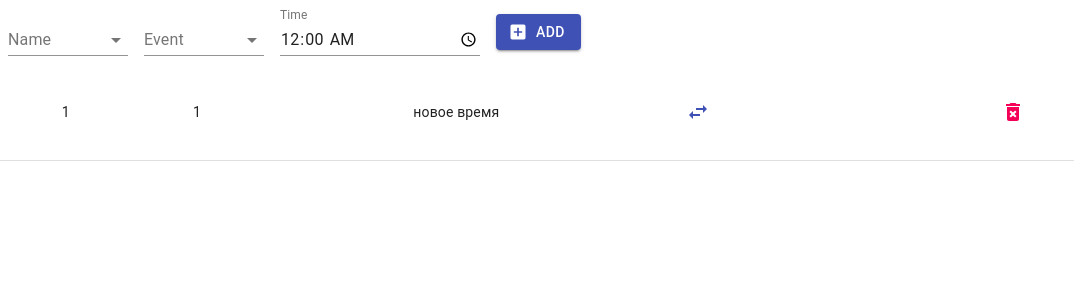
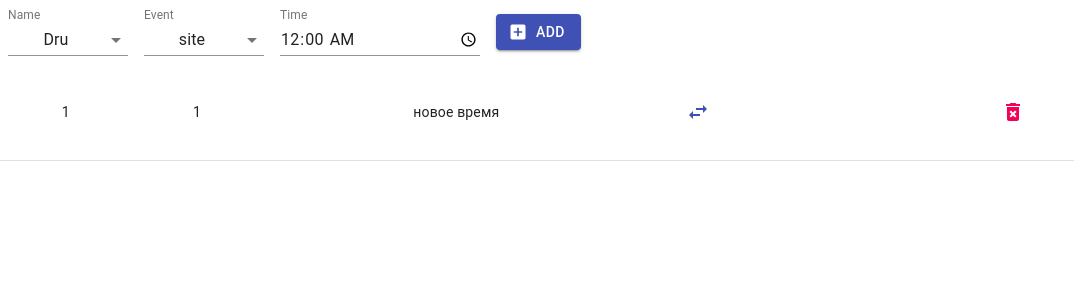
Before and after one commit to maximLomako/turbopodgotovkaTest, a React (Create React App) app: page / in a window 1280 px wide. Shown: the top 300 px of the page, without its empty margins (0-1074 px from the left). Built offline with nearby package versions, Linux system fonts and the light colour scheme.

Commit message:
feat: add addItemToLogState func

```diff
--- a/src/App.tsx
+++ b/src/App.tsx
@@ -1,6 +1,6 @@
-import React from 'react';
+import React, {useState} from 'react';
 import './App.css';
-import { ChangeUserLog } from './components/ChangeUserLog/ChangeUserLog';
+import {ChangeUserLog} from './components/ChangeUserLog/ChangeUserLog';
 import {LogTable} from "./components/LogTable/LogTable";
 
 export interface UserStateType {
@@ -10,10 +10,11 @@ export interface UserStateType {
   lastName: string
 }
 
-export interface EventLogType  {
+export interface EventLogType {
   id: number
   name: string
 }
+
 export interface LogStateType {
   id: number,
   userId: number,
@@ -26,8 +27,10 @@ export interface EventStateType {
   name: string
 }
 
-function App() {
-
+const App = () => {
+  const [userIdFromUser, setUserIdFromUser] = useState(1);
+  const [eventIdFromEventLog, setEventIdFromEventLog] = useState(1);
+  const [time, setTime] = useState('00:00');
   const usersState: Array<UserStateType> = [
     {id: 1, userName: 'Dru', firstName: 'Dru', lastName: 'England'},
     {id: 2, userName: 'Chantel', firstName: 'Chantel', lastName: 'Holder'},
@@ -45,19 +48,47 @@ function App() {
     {id: 2, name: 'app'},
     {id: 3, name: 'other'}
   ]
-  const logState: Array<LogStateType> = [
+  const [logState, setLogState] = useState<Array<LogStateType>>([
     {id: 1, userId: usersState[0].id, eventId: 1, eventTime: 'новое время'},
-  ]
+  ]);
 
   const eventState: Array<EventStateType> = [
     {id: logState[0].id, name: 'Hello'}
   ]
 
+  const getUserIdFromUser = (value: number) => {
+    setUserIdFromUser(value);
+  }
+  const getEventIdFromEventLog = (value: number) => {
+    setEventIdFromEventLog(value);
+  }
+  const getTime = (value: string) => {
+    setTime(value);
+  }
+  const addItemToLogState = () => {
+    setLogState([
+      ...logState,
+      {
+        id: Math.floor(Math.random() * 100),
+        userId: userIdFromUser,
+        eventId: eventIdFromEventLog,
+        eventTime: time
+      }
+    ])
+    console.log(logState);
+  }
+
   return (
     <div className="App">
       <ChangeUserLog
+        userIdFromUser={userIdFromUser}
+        eventIdFromEventLog={eventIdFromEventLog}
+        getUserIdFromUser={getUserIdFromUser}
+        getEventIdFromEventLog={getEventIdFromEventLog}
+        getTime={getTime}
+        addItemToLogState={addItemToLogState}
+        time={time}
         usersState={usersState}
-        logState={logState}
         eventLog={eventLog}
       />
       <LogTable
--- a/src/components/ChangeUserLog/ChangeUserLog.tsx
+++ b/src/components/ChangeUserLog/ChangeUserLog.tsx
@@ -1,4 +1,4 @@
-import React from "react";
+import React, {useState} from "react";
 import {
   Button,
   createStyles,
@@ -15,9 +15,15 @@ import s from './changeUserLog.module.css';
 import {EventLogType, LogStateType, UserStateType} from "../../App";
 
 interface ChangeUserLogPropsType {
+  userIdFromUser: number
+  eventIdFromEventLog: number
+  getUserIdFromUser: (value: number) => void
+  getEventIdFromEventLog: (value: number) => void
+  getTime: (value: string) => void
+  addItemToLogState: () => void
   usersState: Array<UserStateType>
   eventLog: Array<EventLogType>
-  logState: Array<LogStateType>
+  time: string
 }
 
 const useStyles = makeStyles((theme: Theme) =>
@@ -45,16 +51,21 @@ const useStyles = makeStyles((theme: Theme) =>
 );
 
 export const ChangeUserLog: React.FC<ChangeUserLogPropsType> = (props) => {
-  const {usersState, eventLog, logState} = props;
+  const {
+    usersState, eventLog, userIdFromUser,
+    eventIdFromEventLog, getUserIdFromUser, getEventIdFromEventLog,
+    time, getTime, addItemToLogState
+  } = props;
   const classes = useStyles();
-  const [name, setName] = React.useState('');
-  const [event, setEvent] = React.useState('');
 
   const handleChangeName = (event: React.ChangeEvent<{ value: unknown }>) => {
-    setName(event.target.value as string);
+    getUserIdFromUser(Number(event.target.value));
   };
   const handleChangeEvent = (event: React.ChangeEvent<{ value: unknown }>) => {
-    setEvent(event.target.value as string);
+    getEventIdFromEventLog(Number(event.target.value));
+  };
+  const handleChangeTime = (event: React.ChangeEvent<{ value: unknown }>) => {
+    getTime(event.target.value as string);
   };
 
   return (
@@ -65,7 +76,7 @@ export const ChangeUserLog: React.FC<ChangeUserLogPropsType> = (props) => {
           <Select
             labelId="name-select-label"
             id="name-select"
-            value={name}
+            value={userIdFromUser}
             onChange={handleChangeName}
           >
             {usersState.map(u => <MenuItem key={u.id} value={u.id}>{u.firstName}</MenuItem>)}
@@ -76,7 +87,7 @@ export const ChangeUserLog: React.FC<ChangeUserLogPropsType> = (props) => {
           <Select
             labelId="age-select-label"
             id="age-select"
-            value={event}
+            value={eventIdFromEventLog}
             onChange={handleChangeEvent}
           >
             {eventLog.map(u => <MenuItem key={u.id} value={u.id}>{u.name}</MenuItem>)}
@@ -86,7 +97,7 @@ export const ChangeUserLog: React.FC<ChangeUserLogPropsType> = (props) => {
           id="time"
           label="Time"
           type="time"
-          defaultValue="00:00"
+          defaultValue={time}
           className={classes.textField}
           InputLabelProps={{
             shrink: true,
@@ -94,12 +105,14 @@ export const ChangeUserLog: React.FC<ChangeUserLogPropsType> = (props) => {
           inputProps={{
             step: 300, // 5 min
           }}
+          onChange={handleChangeTime}
         />
         <Button
           variant="contained"
           color="primary"
           className={classes.button}
           startIcon={<AddBoxIcon/>}
+          onClick={addItemToLogState}
         >
           Add
         </Button>
```
